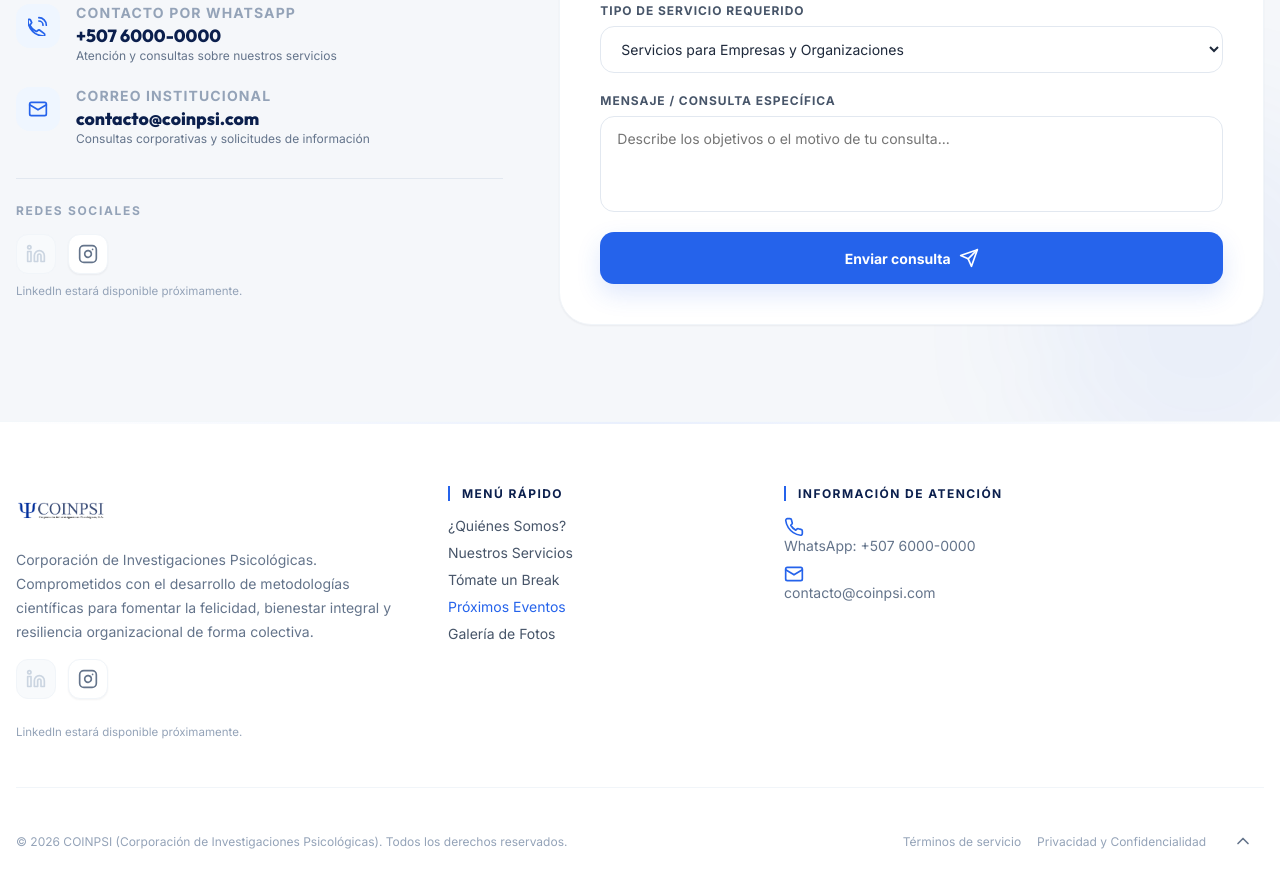
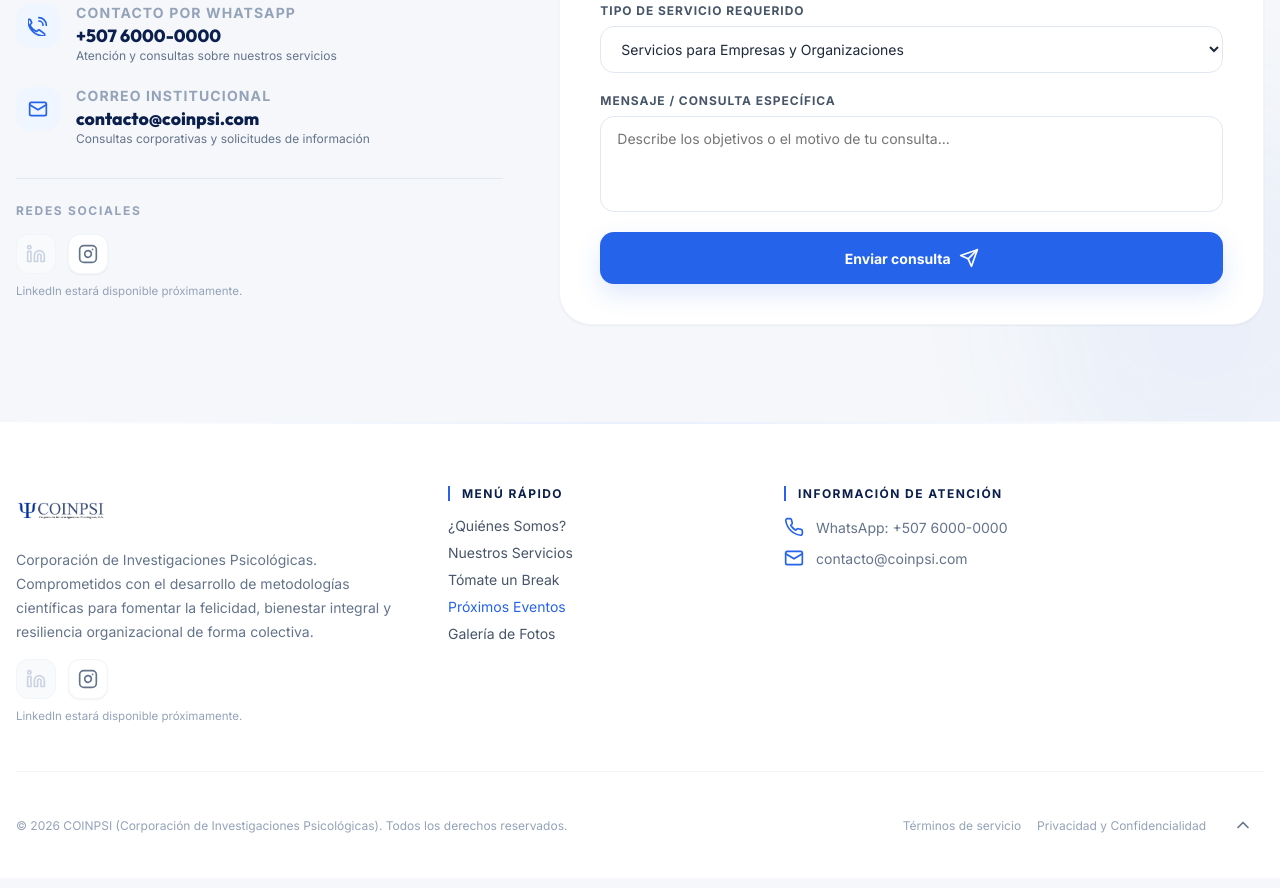
Before and after one commit to Mendo0729/Coinpsi, a website with bundled scripts: page index.html in a window 1280 px wide. Shown: the part 5829-6717 px from the top of the page. Built offline with nearby package versions, Linux system fonts and the light colour scheme; files whose address does not match are found by name.

Commit message:
Ajusta enlaces de contacto del footer

```diff
--- a/src/contact-updates.css
+++ b/src/contact-updates.css
@@ -24,6 +24,33 @@
   overflow-wrap: anywhere;
 }
 
+.footer-contact a {
+  display: flex;
+  align-items: flex-start;
+  gap: 12px;
+  color: var(--slate-500);
+  line-height: 1.5;
+  transition: color 0.25s ease;
+}
+
+.footer-contact a:hover {
+  color: var(--blue-500);
+}
+
+.footer-contact a > .icon {
+  flex: 0 0 auto;
+  color: var(--blue-500);
+}
+
+.footer-contact a > span {
+  display: inline;
+  color: inherit;
+}
+
+.footer-brand .social-note {
+  margin-top: -6px;
+}
+
 @media (max-width: 640px) {
   .contact-list {
     gap: 20px;
@@ -33,4 +60,8 @@
     max-width: 220px;
     line-height: 1.5;
   }
+
+  .footer-contact a {
+    align-items: center;
+  }
 }
```
